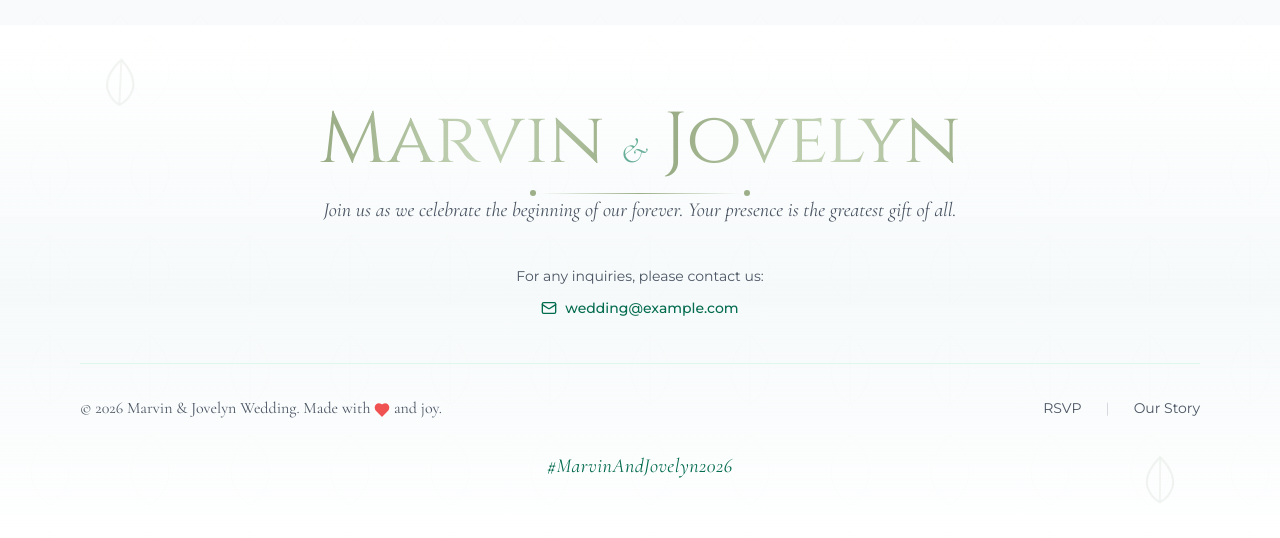
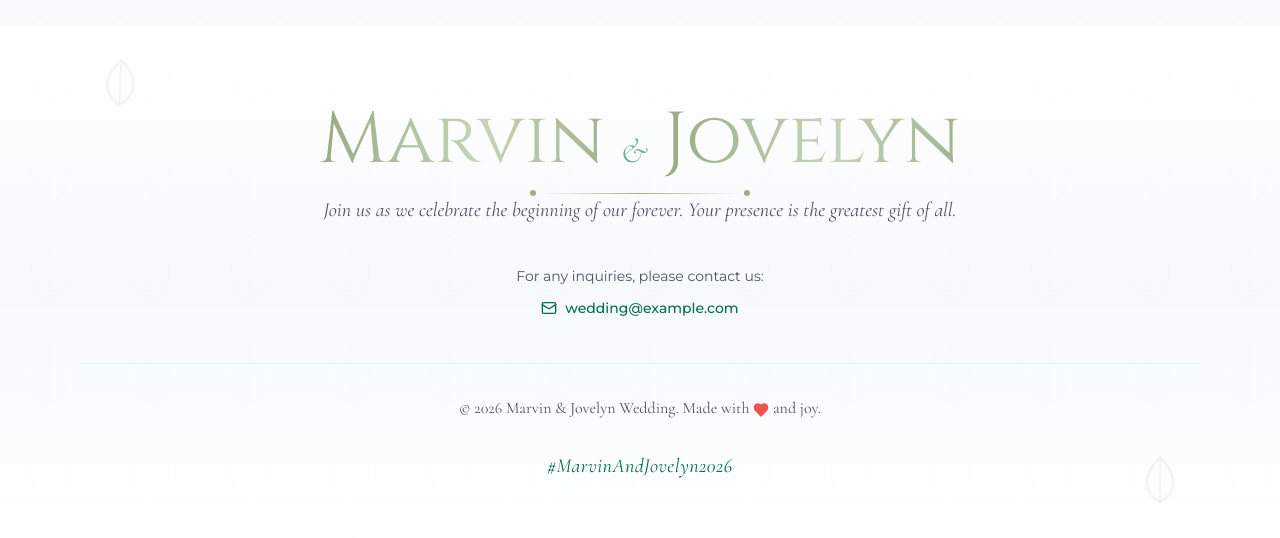
Before and after one commit to ronnelb-dev/marvin-jovelyn-wedding, a Next.js app: page / in a window 1280 px wide. Shown: the part 4034-4572 px from the top of the page. Built offline with nearby package versions, Linux system fonts and the light colour scheme; a web font is replaced by a local one.

Commit message:
feat: remove RSVP and Our Story links from footer
Simplify footer to copyright notice and couple's info.

Co-authored-by: Ronnel Barashari <113235990+ronnelb-dev@users.noreply.github.com>

```diff
--- a/src/components/Footer.tsx
+++ b/src/components/Footer.tsx
@@ -183,22 +183,12 @@ export function MyFooter() {
 
           {/* Bottom Border */}
           <div className="border-t border-green-100 pt-8">
-            <div className="flex flex-col md:flex-row justify-between items-center gap-4 text-sm text-gray-600">
+            <div className="text-center text-sm text-gray-600">
               <p className="footer-body text-base">
                 © 2026 Marvin & Jovelyn Wedding. Made with{" "}
                 <Heart className="inline w-4 h-4 text-red-500 fill-current" />{" "}
                 and joy.
               </p>
-
-              <div className="flex items-center gap-6">
-                <a href="#rsvp" className="footer-link text-gray-600 hover:text-green-700 transition-colors">
-                  RSVP
-                </a>
-                <span className="text-gray-300">|</span>
-                <a href="/our-story" className="footer-link text-gray-600 hover:text-green-700 transition-colors">
-                  Our Story
-                </a>
-              </div>
             </div>
           </div>
 
```
